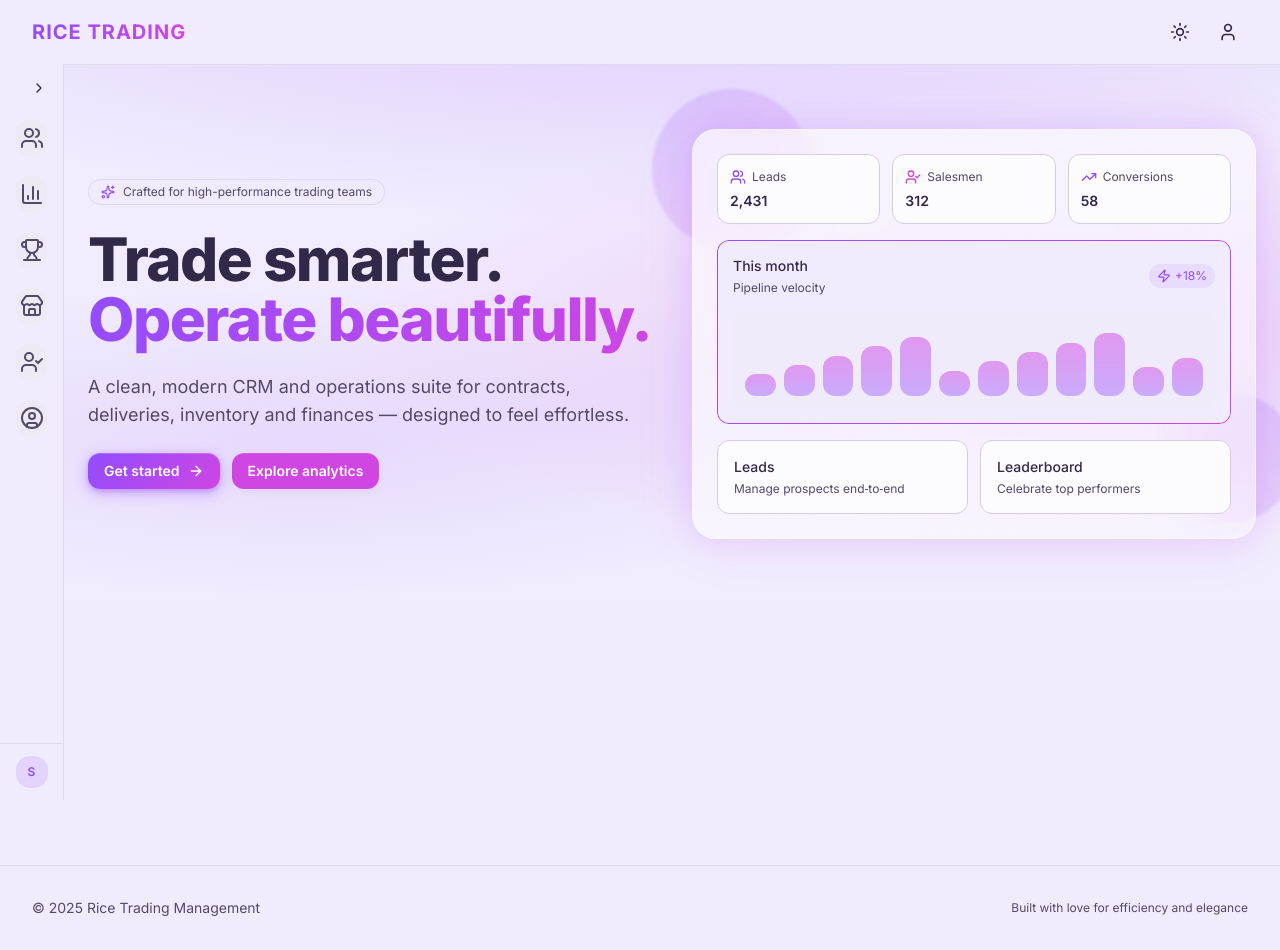
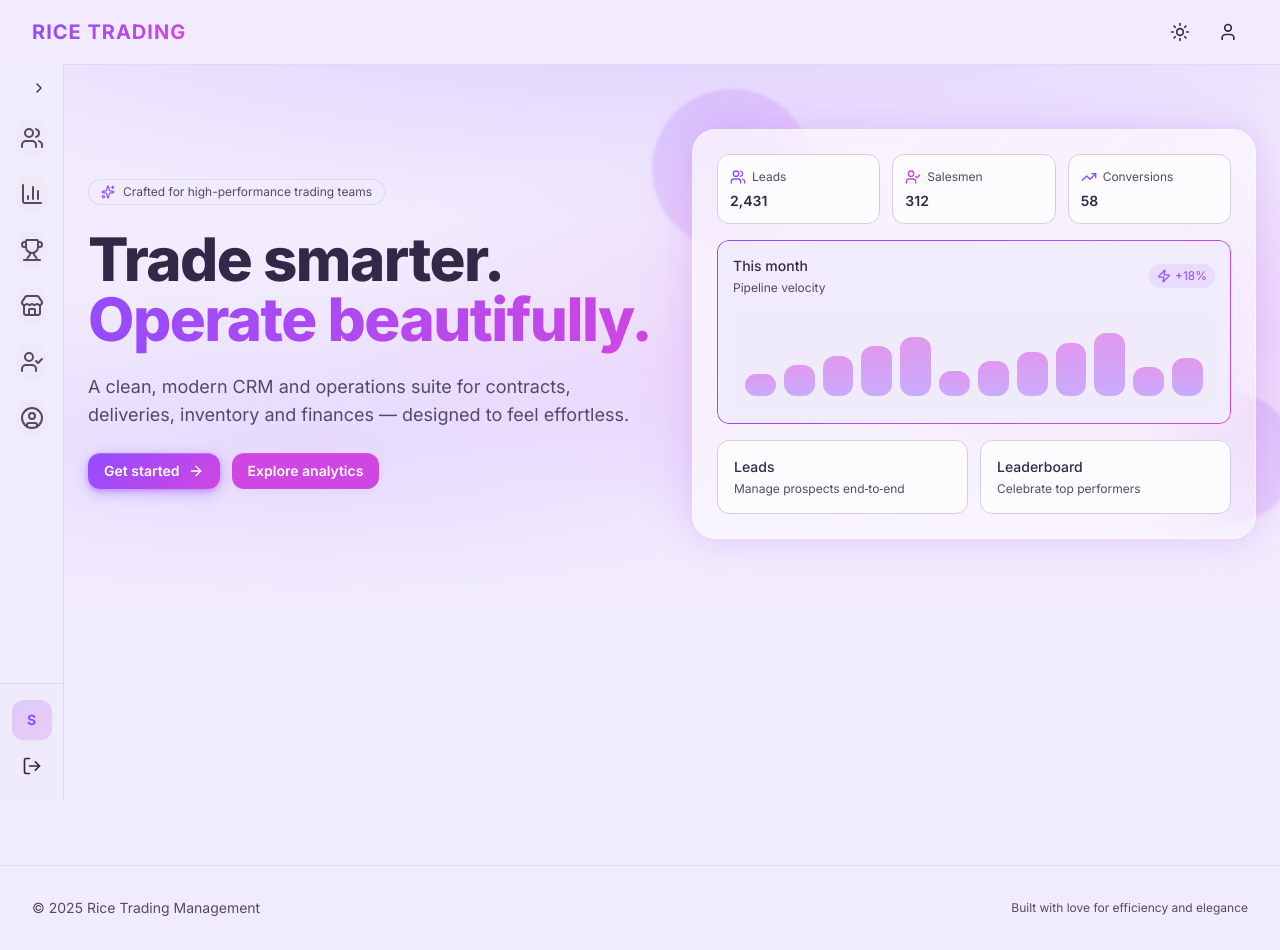
Before and after one commit to KanwarAdityaSingh/Rice-soft-Frontend, a React (Vite) app: page / in a window 1280 px wide. Built offline with nearby package versions, Linux system fonts and the light colour scheme; sample sign-in values are in the browser's storage.

Commit message:
Update Sidebar.tsx

```diff
--- a/src/components/Sidebar.tsx
+++ b/src/components/Sidebar.tsx
@@ -106,37 +106,70 @@ export function Sidebar({ collapsedDefault = true, mobileOpen = false, onMobileC
         </nav>
 
         {/* Footer: user */}
-        <div className="p-3 border-t border-border/60">
+        <div className="p-4 border-t border-border/60 bg-muted/20">
           {user && (
-            <div className={`flex items-center ${collapsed ? 'justify-center' : 'justify-between'} gap-2`}>
-              <div className="flex items-center gap-2 min-w-0">
-                <div className="h-8 w-8 rounded-lg bg-primary/15 text-primary flex items-center justify-center text-xs font-semibold">
+            <div className={`${collapsed ? 'flex flex-col items-center gap-2' : 'space-y-3'}`}>
+              {/* User Info */}
+              <div className={`flex items-center gap-3 ${collapsed ? 'justify-center' : 'w-full'}`}>
+                <div className="h-10 w-10 rounded-xl bg-gradient-to-br from-primary/20 to-accent/20 text-primary flex items-center justify-center text-sm font-bold shadow-sm flex-shrink-0">
                   {user.full_name?.[0]?.toUpperCase() || user.username?.[0]?.toUpperCase() || 'U'}
                 </div>
                 {!collapsed && (
-                  <div className="min-w-0">
-                    <div className="text-sm font-medium leading-tight truncate">{user.full_name || user.username}</div>
-                    <div className="text-xs text-muted-foreground leading-tight truncate capitalize">{user.user_type}</div>
+                  <div className="min-w-0 flex-1">
+                    <div className="text-sm font-semibold leading-snug truncate" title={user.full_name || user.username}>
+                      {user.full_name || user.username}
+                    </div>
+                    <div className="text-xs text-muted-foreground leading-snug capitalize" title={user.user_type}>
+                      {user.user_type}
+                    </div>
                   </div>
                 )}
               </div>
+
+              {/* Action Buttons */}
               {!collapsed && (
-                <div className="flex items-center gap-1">
+                <div className="flex flex-col gap-1.5 w-full">
                   {user.user_type === 'admin' && (
                     <button
-                      className="inline-flex items-center gap-1 rounded-lg px-2 py-1 text-xs hover:bg-muted/60"
+                      className="flex items-center justify-center gap-2 rounded-lg px-3 py-2 text-xs font-medium hover:bg-primary/10 hover:text-primary transition-colors w-full border border-border/40"
                       onClick={() => navigate('/admin/users')}
+                      title="Manage Users"
                     >
-                      <Settings className="h-3.5 w-3.5" /> Manage
+                      <Settings className="h-4 w-4" />
+                      <span>Manage Users</span>
                     </button>
                   )}
                   <button
-                    className="inline-flex items-center gap-1 rounded-lg px-2 py-1 text-xs hover:bg-muted/60"
+                    className="flex items-center justify-center gap-2 rounded-lg px-3 py-2 text-xs font-medium hover:bg-destructive/10 hover:text-destructive transition-colors w-full border border-border/40"
                     onClick={() => logout()}
+                    title="Logout"
                   >
-                    <LogOut className="h-3.5 w-3.5" /> Logout
+                    <LogOut className="h-4 w-4" />
+                    <span>Logout</span>
                   </button>
                 </div>
+              )}
+
+              {/* Collapsed State Buttons */}
+              {collapsed && (
+                <>
+                  {user.user_type === 'admin' && (
+                    <button
+                      className="flex items-center justify-center rounded-lg p-2 hover:bg-primary/10 hover:text-primary transition-colors"
+                      onClick={() => navigate('/admin/users')}
+                      title="Manage Users"
+                    >
+                      <Settings className="h-5 w-5" />
+                    </button>
+                  )}
+                  <button
+                    className="flex items-center justify-center rounded-lg p-2 hover:bg-destructive/10 hover:text-destructive transition-colors"
+                    onClick={() => logout()}
+                    title="Logout"
+                  >
+                    <LogOut className="h-5 w-5" />
+                  </button>
+                </>
               )}
             </div>
           )}
```
